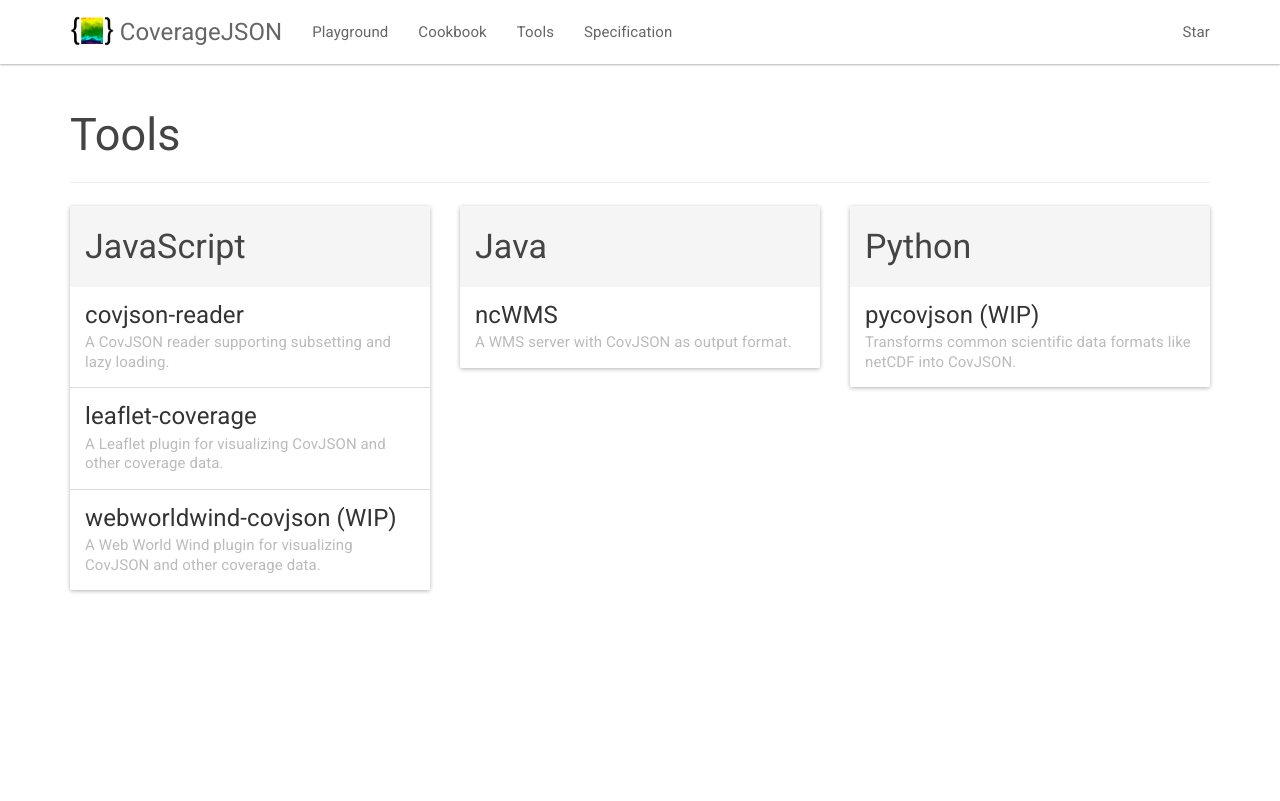
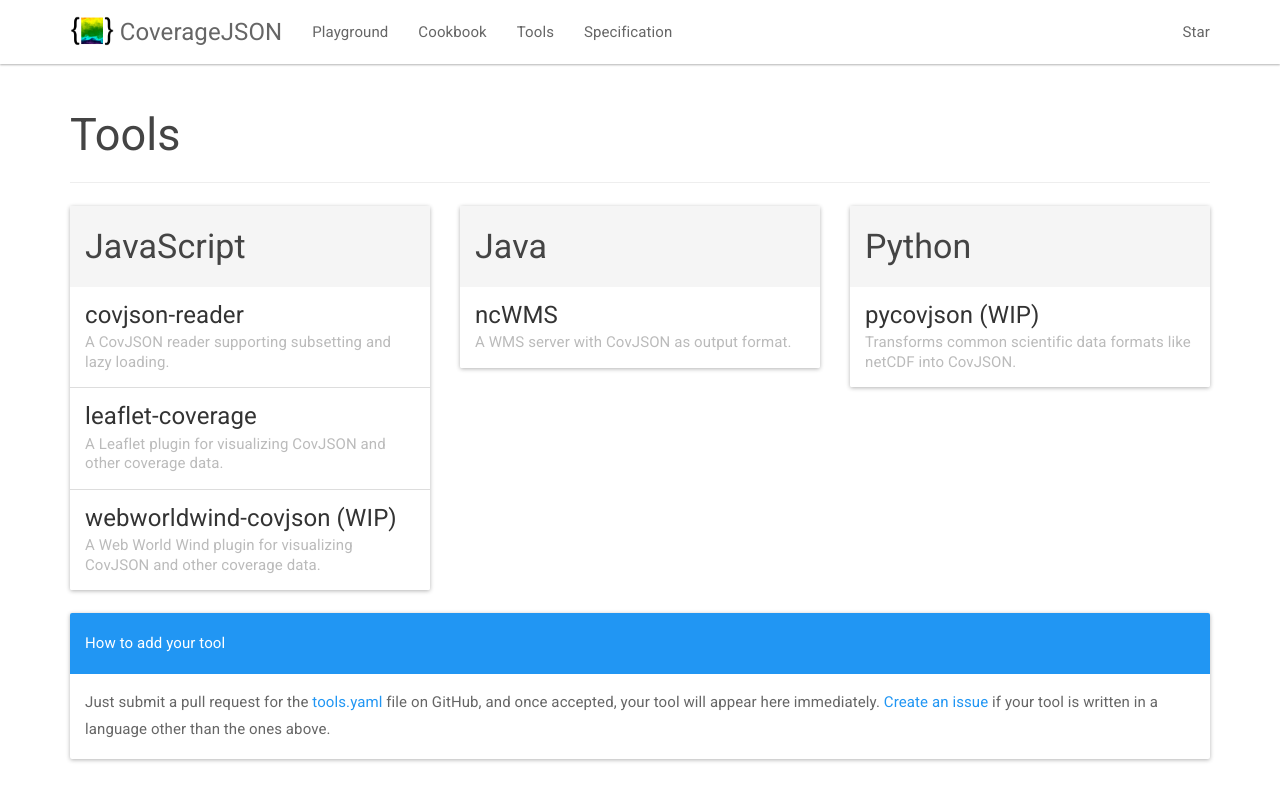
Before and after one commit to covjson/covjson.github.io, a Jekyll site: the page built from tools.html, in a window 1280 px wide. Shown: the top 801 px of the page. Built offline with Jekyll 4.4.1, drawn with Linux system fonts in a browser that asks for light colours; nearby versions of some CDN libraries.

Commit message:
move tools into yaml file to make it easy to contribute

```diff
--- a/tools.html
+++ b/tools.html
@@ -21,18 +21,12 @@
 			  <div class="panel-heading"><h3>JavaScript</h3></div>
 
 	      <div class="list-group">
-          <a href="https://github.com/Reading-eScience-Centre/covjson-reader" class="list-group-item">
-            <h4 class="list-group-item-heading">covjson-reader</h4>
-            <p class="list-group-item-text">A CovJSON reader supporting subsetting and lazy loading.</p>
+	      {% for tool in site.data.tools.javascript %}
+          <a href="{{ tool.url }}" class="list-group-item">
+            <h4 class="list-group-item-heading">{{ tool.name }}</h4>
+            <p class="list-group-item-text">{{ tool.description }}</p>
           </a>
-          <a href="https://github.com/Reading-eScience-Centre/leaflet-coverage" class="list-group-item">
-            <h4 class="list-group-item-heading">leaflet-coverage</h4>
-            <p class="list-group-item-text">A Leaflet plugin for visualizing CovJSON and other coverage data.</p>
-          </a>
-          <a href="https://github.com/Reading-eScience-Centre/webworldwind-covjson" class="list-group-item">
-            <h4 class="list-group-item-heading">webworldwind-covjson (WIP)</h4>
-            <p class="list-group-item-text">A Web World Wind plugin for visualizing CovJSON and other coverage data.</p>
-          </a>
+        {% endfor %}
         </div>
 	    </div>
     </div>
@@ -41,10 +35,12 @@
         <div class="panel-heading"><h3>Java</h3></div>
 
         <div class="list-group">
-          <a href="https://reading-escience-centre.gitbooks.io/ncwms-user-guide/content/" class="list-group-item">
-            <h4 class="list-group-item-heading">ncWMS</h4>
-            <p class="list-group-item-text">A WMS server with CovJSON as output format.</p>
+        {% for tool in site.data.tools.java %}
+          <a href="{{ tool.url }}" class="list-group-item">
+            <h4 class="list-group-item-heading">{{ tool.name }}</h4>
+            <p class="list-group-item-text">{{ tool.description }}</p>
           </a>
+        {% endfor %}
         </div>
       </div>
     </div>
@@ -53,12 +49,26 @@
         <div class="panel-heading"><h3>Python</h3></div>
 
         <div class="list-group">
-          <a href="https://github.com/Reading-eScience-Centre/pycovjson" class="list-group-item">
-            <h4 class="list-group-item-heading">pycovjson (WIP)</h4>
-            <p class="list-group-item-text">Transforms common scientific data formats like netCDF into CovJSON.</p>
+        {% for tool in site.data.tools.python %}
+          <a href="{{ tool.url }}" class="list-group-item">
+            <h4 class="list-group-item-heading">{{ tool.name }}</h4>
+            <p class="list-group-item-text">{{ tool.description }}</p>
           </a>
+        {% endfor %}
         </div>
       </div>
     </div>
   </div>
+  <div class="panel panel-primary">
+    <div class="panel-heading">
+      <h3 class="panel-title">How to add your tool</h3>
+    </div>
+    <div class="panel-body">
+      Just submit a pull request for the
+      <a href="https://github.com/covjson/covjson.github.io/blob/master/_data/tools.yaml">tools.yaml</a>
+      file on GitHub, and once accepted, your tool will appear here immediately.
+      <a href="https://github.com/covjson/covjson.github.io/issues/new">Create an issue</a>
+      if your tool is written in a language other than the ones above.
+    </div>
+  </div>
 </div>
```
Also changed, not shown: _data/tools.yaml (added, +22 -0 lines).
